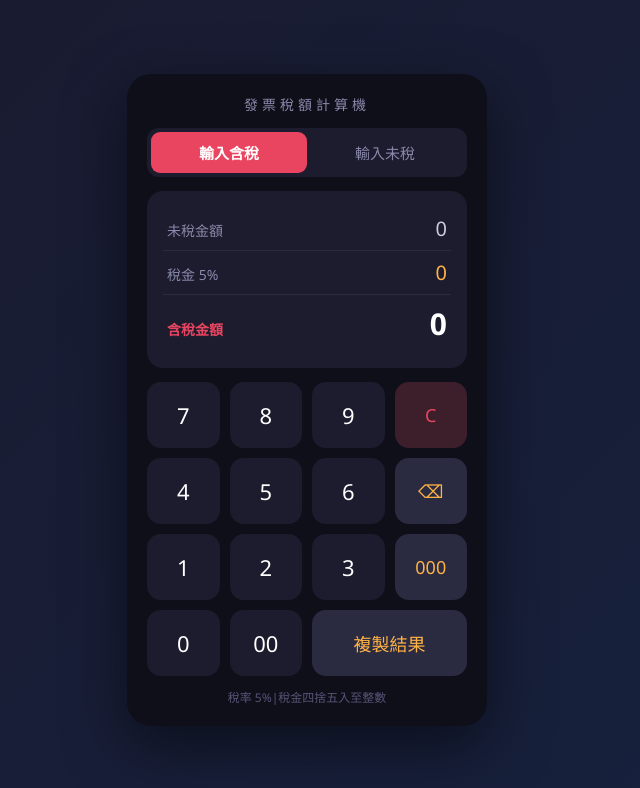
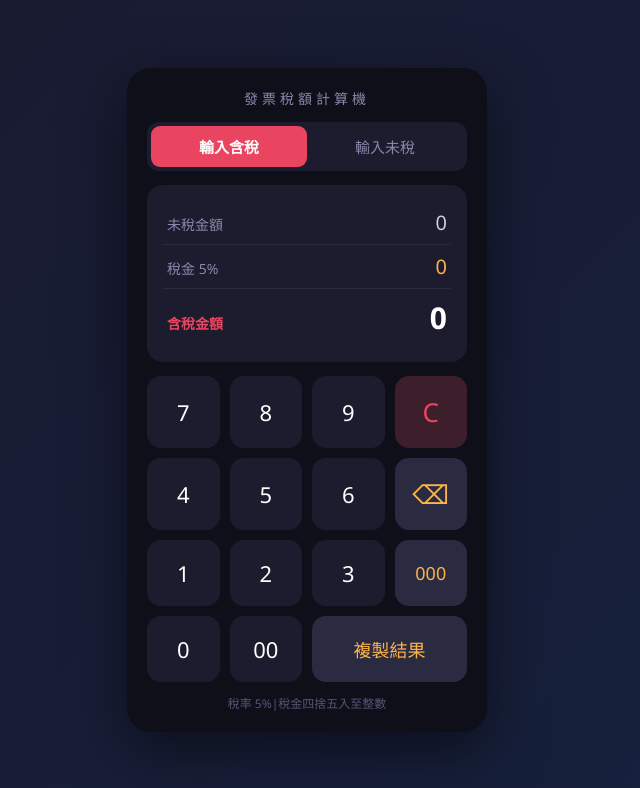
Before and after one commit to sphomesphome01/invoice-calculator, a plain HTML site: page index.html in a window 1280 px wide. Shown: the whole page, without its empty margins (333-973 px from the left). Drawn offline with Linux system fonts and the light colour scheme.

Commit message:
Update index.html

```diff
--- a/index.html
+++ b/index.html
@@ -53,7 +53,8 @@
   }
   .pad button:active { transform: scale(.94); background: #2a2a44; }
   .pad .fn { background: #2a2a40; color: #ffb347; font-size: 18px; }
-  .pad .clear { background: #3d1f2b; color: #e94560; font-size: 18px; }
+  .pad .clear { background: #3d1f2b; color: #e94560; font-size: 26px; }
+  .pad .del { font-size: 26px; }
   .rate-note { text-align: center; color: #555577; font-size: 12px; margin-top: 12px; }
 </style>
 </head>
@@ -86,7 +87,7 @@
     <button onclick="press('4')">4</button>
     <button onclick="press('5')">5</button>
     <button onclick="press('6')">6</button>
-    <button class="fn" onclick="backspace()">⌫</button>
+    <button class="fn del" onclick="backspace()">⌫</button>
     <button onclick="press('1')">1</button>
     <button onclick="press('2')">2</button>
     <button onclick="press('3')">3</button>
```
